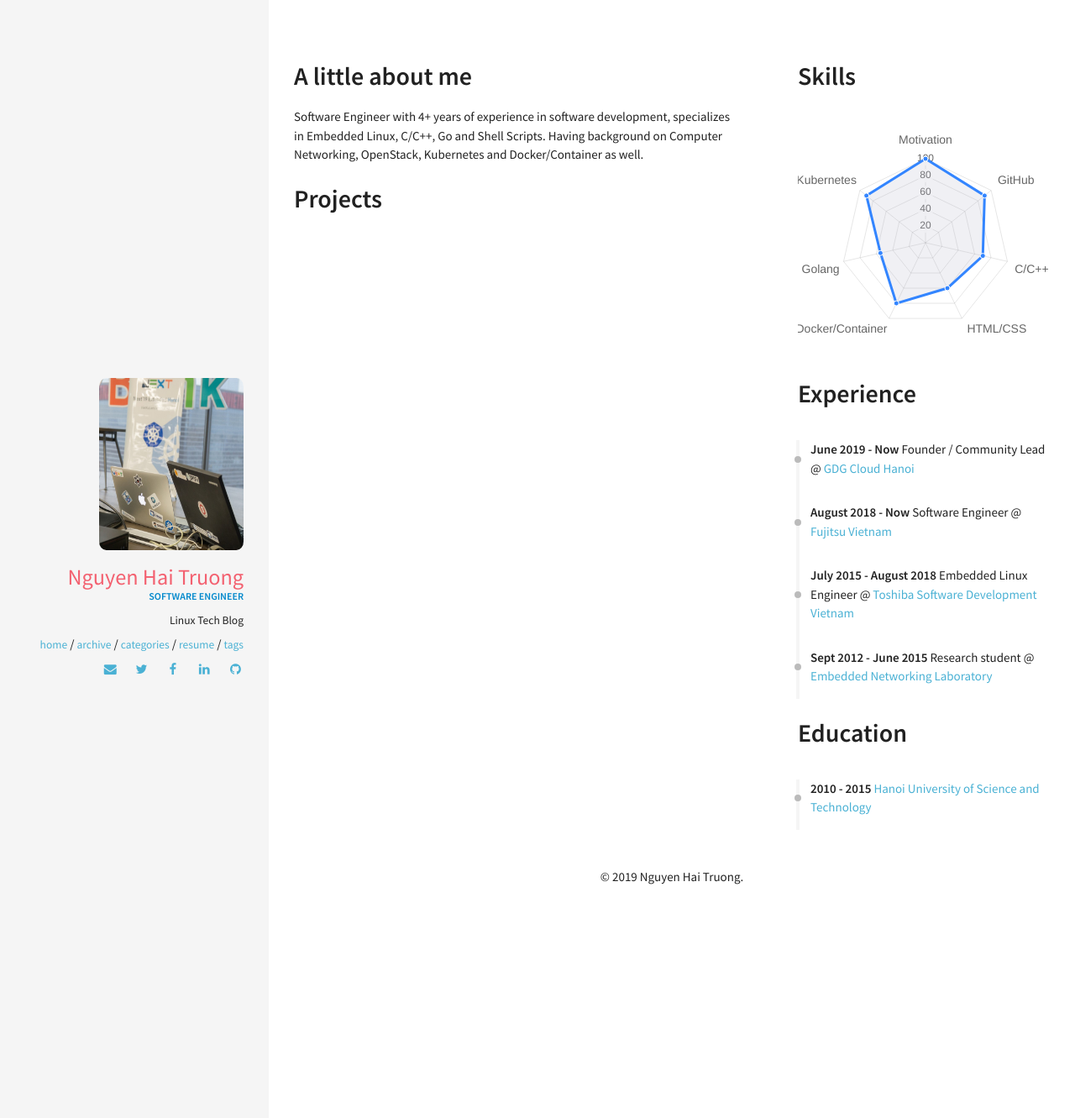
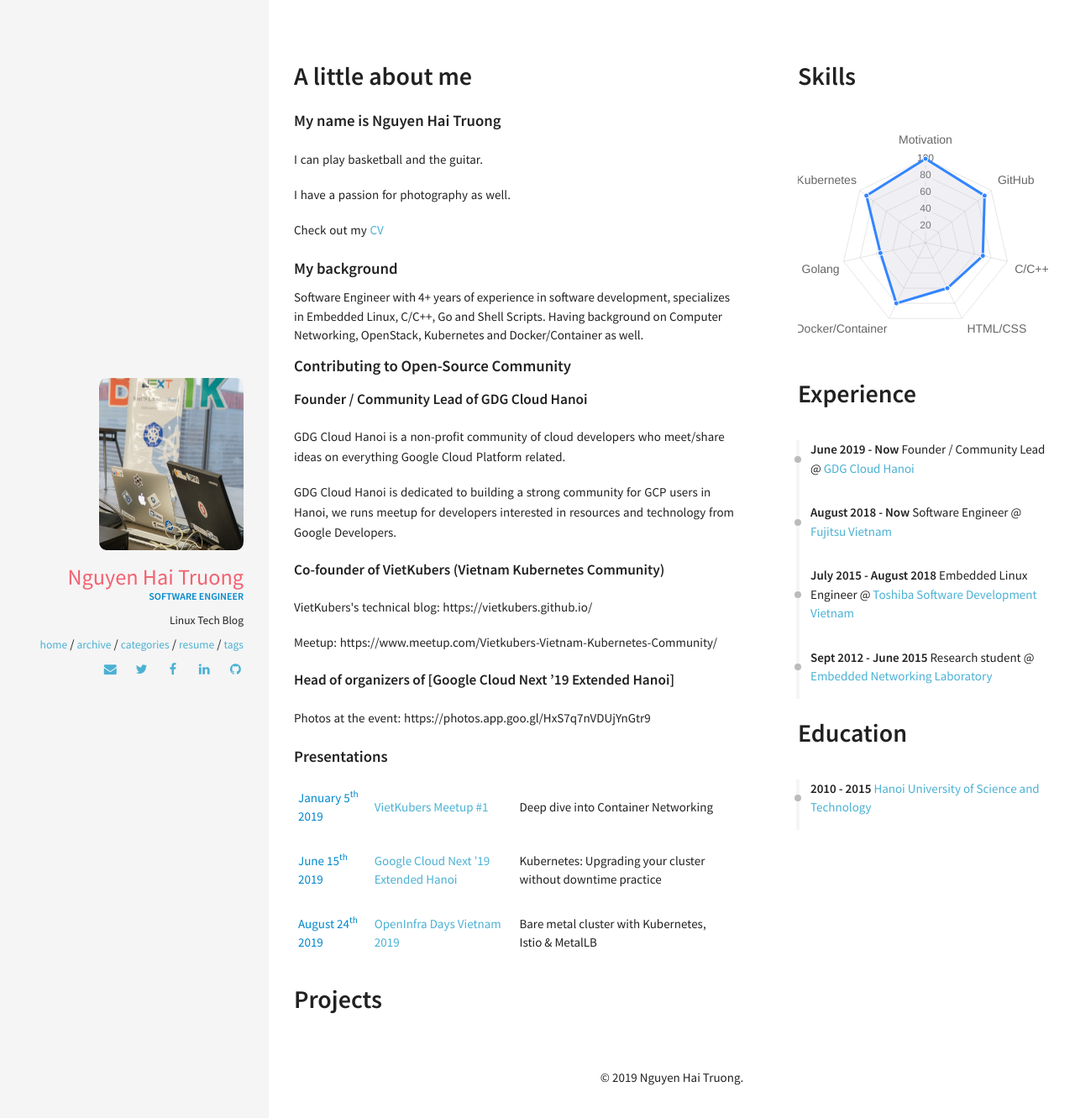
Before and after one commit to truongnh1992/truongnh1992.github.io, a Jekyll site: the page built from resume.html, in a window 1280 px wide. Shown: the top 1331 px of the page at 84% size. Built offline with Jekyll 4.4.1, drawn with Linux system fonts in a browser that asks for light colours; nearby versions of some CDN libraries.

Commit message:
Edit aboutme
Signed-off-by: Nguyen Hai Truong <truongnh@vn.fujitsu.com>

```diff
--- a/_includes/sections/about.html
+++ b/_includes/sections/about.html
@@ -1,5 +1,55 @@
 <h1><span data-i18n="skills.my_skills">A little about me</span></h1>
 
 <div>
+
+<h4>My name is Nguyen Hai Truong</h4>
+
+<p>I can play basketball and the guitar.</p>
+
+<p>I have a passion for photography as well.</p>
+
+<p>Check out my <a href="https://haitruonghust.files.wordpress.com/2019/07/nguyenhaitruong-linuxsystemengineer-cv1.pdf">CV</a></p>
+
+<h4>My background</h4>
+
 Software Engineer with 4+ years of experience in software development, specializes in Embedded Linux, C/C++, Go and Shell Scripts. Having background on Computer Networking, OpenStack, Kubernetes and Docker/Container as well.
+
+<h4>Contributing to Open-Source Community</h4>
+
+<h5>Founder / Community Lead of GDG Cloud Hanoi</h5>
+<p>GDG Cloud Hanoi is a non-profit community of cloud developers who meet/share ideas on everything Google Cloud Platform related.</p>
+
+<p>GDG Cloud Hanoi is dedicated to building a strong community for GCP users in Hanoi, we runs meetup for developers interested in resources and technology from Google Developers.</p>
+
+<h5>Co-founder of VietKubers (Vietnam Kubernetes Community)</h5>
+<p>VietKubers's technical blog: https://vietkubers.github.io/</p>
+<p>Meetup: https://www.meetup.com/Vietkubers-Vietnam-Kubernetes-Community/</p>
+
+<h5>Head of organizers of [Google Cloud Next ’19 Extended Hanoi]</h5>
+<p>Photos at the event: https://photos.app.goo.gl/HxS7q7nVDUjYnGtr9</p>
+
+
+
+<h4>Presentations</h4>
+
+<table style="width:100%">
+  <tr>
+  </tr>
+  <tr>
+    <td><font color="#08c">January 5<sup>th</sup> 2019</font></td>
+    <td><a href="https://www.meetup.com/Vietkubers-Vietnam-Kubernetes-Community/events/257150787/">VietKubers Meetup #1</a></td>
+    <td>Deep dive into Container Networking</td>
+  </tr>
+  <tr>
+    <td><font color="#08c">June 15<sup>th</sup> 2019</font></td>
+    <td><a href="https://www.meetup.com/Vietkubers-Vietnam-Kubernetes-Community/events/261417540/">Google Cloud Next ’19 Extended Hanoi</td>
+    <td>Kubernetes: Upgrading your cluster without downtime practice</td>
+  </tr>
+  <tr>
+    <td><font color="#08c">August 24<sup>th</sup> 2019</font></td>
+    <td><a href="https://2019.vietopeninfra.org">OpenInfra Days Vietnam 2019</td>
+    <td>Bare metal cluster with Kubernetes, Istio & MetalLB</td>
+  </tr>
+</table>
+
 </div>
```
Also changed, not shown: 2 other files.
